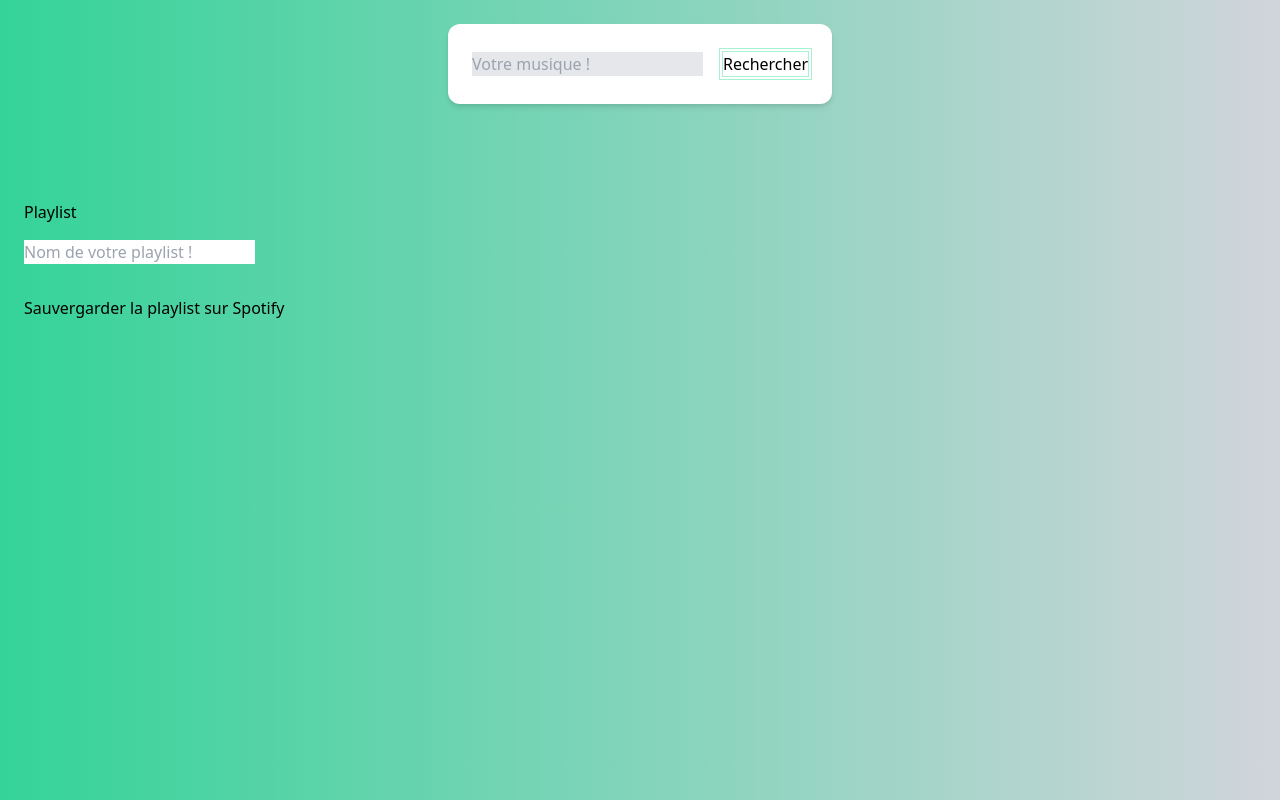
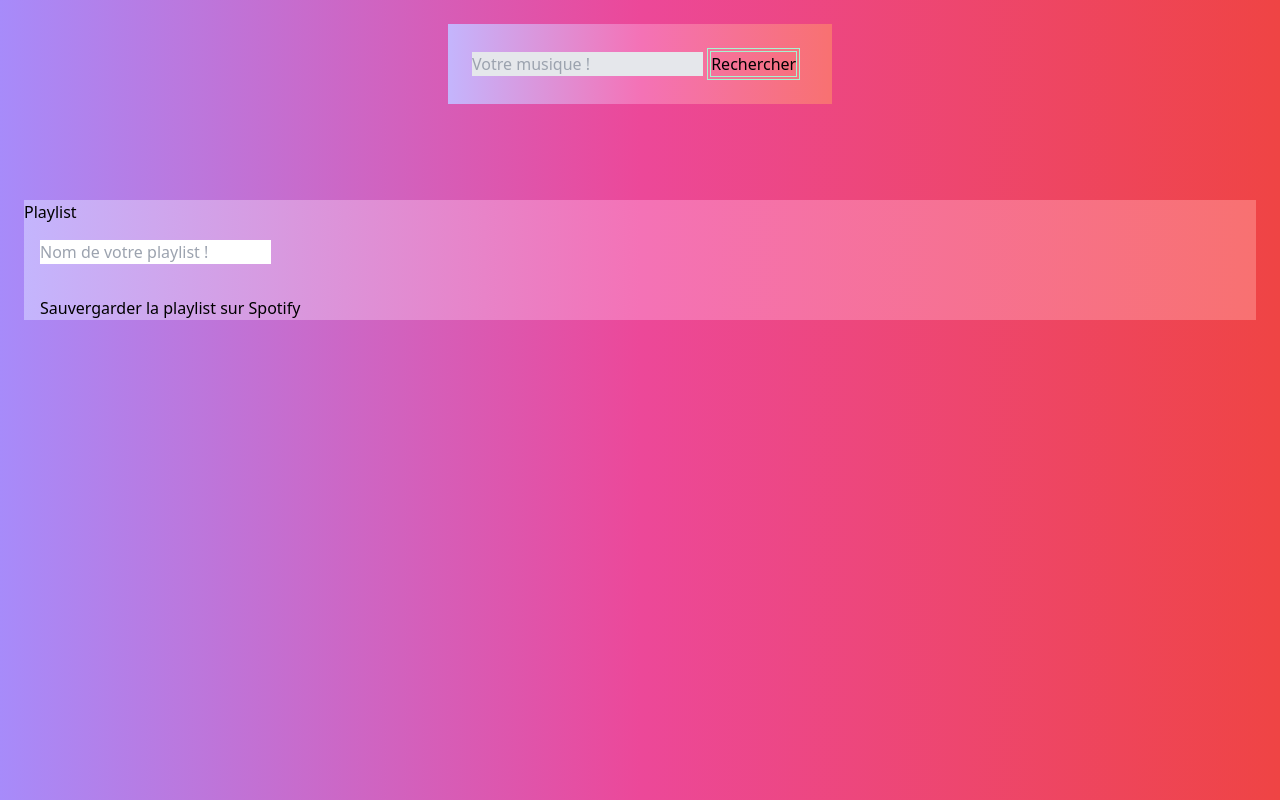
Before and after one commit to hamzaseghir/spotify-api, a plain HTML site: page main.html in a window 1280 px wide. Drawn offline with nearby package versions, Linux system fonts and the light colour scheme.

Commit message:
style change

```diff
--- a/main.html
+++ b/main.html
@@ -7,16 +7,16 @@
 	<script src="main.js" defer></script>
     <title>Spotify App</title>
 </head>
-<body class="px-6 bg-gradient-to-r from-green-400 to-gray-300">
+<body class="px-6 bg-gradient-to-r from-purple-400 via-pink-500 to-red-500">
 	<br>
-    <section id="search" class="p-6 max-w-sm mx-auto bg-white rounded-xl shadow-md flex items-center space-x-4">
+    <section id="search" class="p-6 max-w-sm mx-auto bg-gradient-to-r from-purple-300 via-pink-400 to-red-400">
 		<input id="search-input" class="bg-gray-200 focus:bg-white" type="text" placeholder="Votre musique !"></input>
 		<button class="border-double border-4 border-green-200 hover:bg-red-400" id="search-button">Rechercher</button>
 	</section>
 
 	<br>
 	<br>
-	<section id="results" class="hidden max-w- mx-auto item-center bg-gradient-to-r from-green-300 to-gray-100">
+	<section id="results" class="hidden max-w- mx-auto item-center bg-gradient-to-r from-purple-300 via-pink-400 to-red-400">
 		<h2>Résultats</h2>
 		<ul>
 
@@ -25,12 +25,12 @@
 
 	<br>
 	<br>
-	<section id="playlist" class="space-y-4">
+	<section id="playlist" class="space-y-4 space-x-4 bg-gradient-to-r from-purple-300 via-pink-400 to-red-400">
 		<h2>Playlist</h2>
 		<input placeholder="Nom de votre playlist !" type="text" class="block">
 		<ul>
 		</ul>
-		<button>Sauvergarder la playlist sur Spotify</button>
+		<button class="">Sauvergarder la playlist sur Spotify</button>
 	</section>
 </body>
 </html>
```
